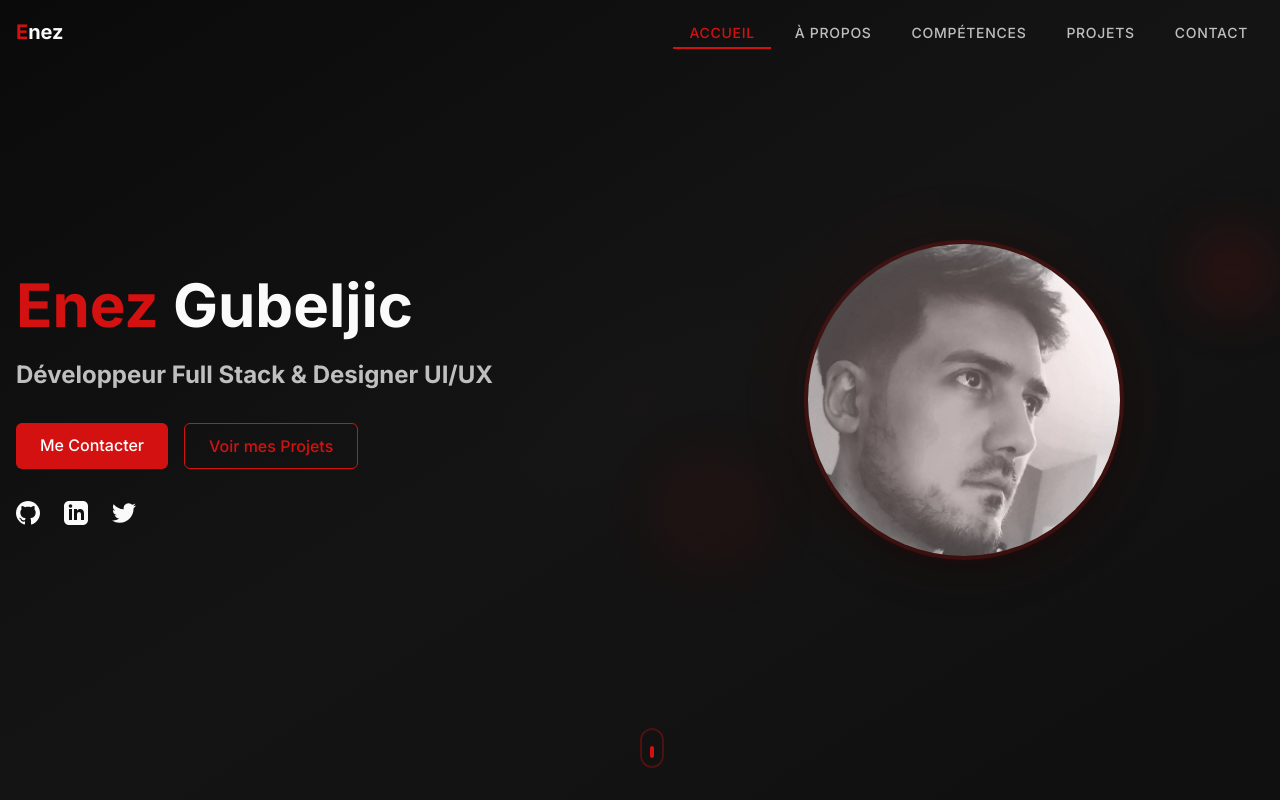
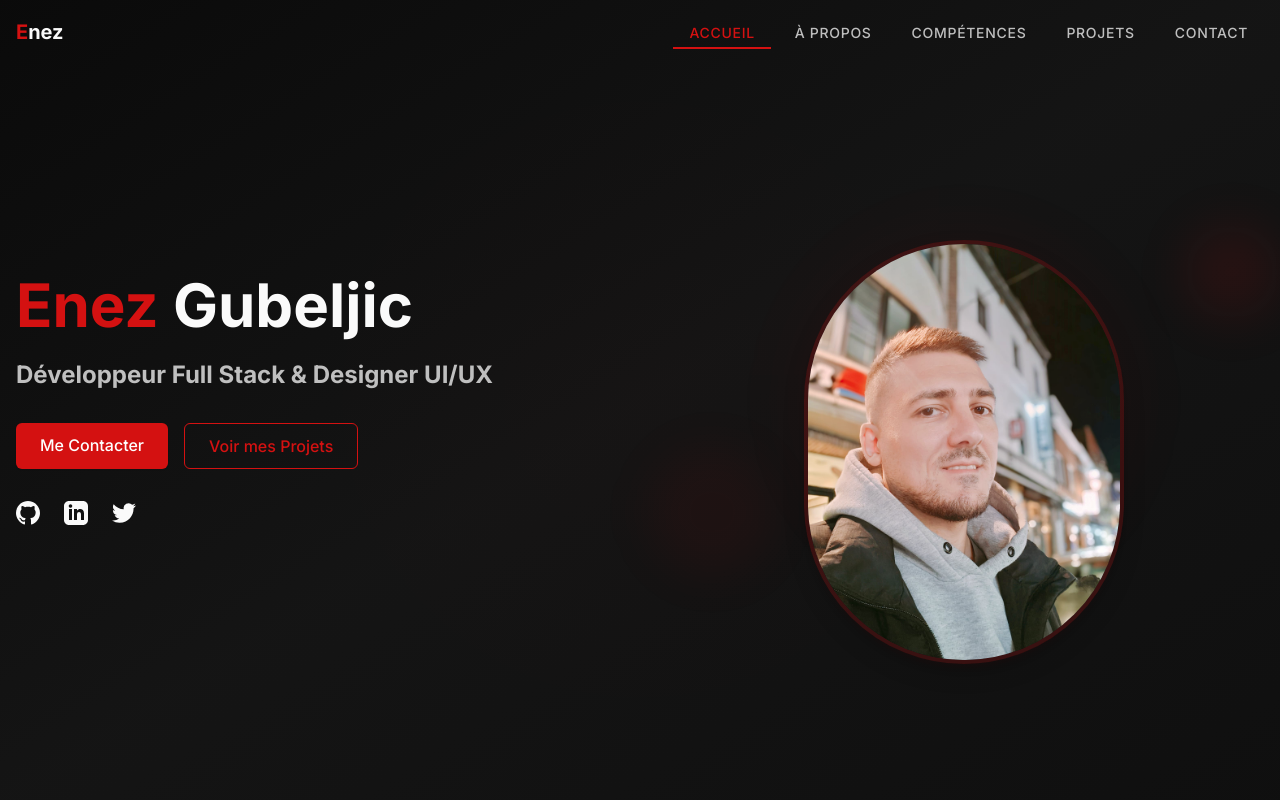
Before and after one commit to EEnez/portfolio, a Next.js app: page / in a window 1280 px wide. Shown: the top 800 px of the page. Built offline with nearby package versions, Linux system fonts and the light colour scheme.

Commit message:
profil pic update and few minor fixes

```diff
--- a/src/components/Hero.tsx
+++ b/src/components/Hero.tsx
@@ -97,27 +97,6 @@ export default function Hero() {
           </motion.div>
         </div>
       </div>
-
-      <motion.div
-        className="absolute bottom-8 left-1/2 transform -translate-x-1/2"
-        initial={{ opacity: 0, y: 20 }}
-        animate={{ opacity: 1, y: 0 }}
-        transition={{ duration: 0.6, delay: 0.8 }}
-      >
-        <div className="w-6 h-10 border-2 border-interactive-primary/30 rounded-full flex justify-center">
-          <motion.div
-            className="w-1 h-3 bg-interactive-primary rounded-full mt-2"
-            animate={{
-              y: [0, 8, 0],
-            }}
-            transition={{
-              duration: 1.5,
-              repeat: Infinity,
-              repeatType: "loop",
-            }}
-          />
-        </div>
-      </motion.div>
     </section>
   );
 }
--- a/src/data/projects.ts
+++ b/src/data/projects.ts
@@ -23,7 +23,7 @@ export const projects: Project[] = [
   {
     id: 1,
     title: 'LevelList - Collection de Jeux',
-    description: 'Application full-stack pour gérer une collection de jeux vidéo. Dashboard interactif, recherche avancée, statistiques et authentification sécurisée avec architecture REST API.',
+    description: 'Application pour gérer une collection de jeux vidéo. Dashboard interactif, recherche avancée, statistiques et authentification sécurisée avec architecture REST API.',
     image: '/images/project1.png',
     tags: ["React", "Node.js", "Express", "MySQL", "Tailwind CSS", "JWT"],
     demoLink: 'https://github.com/EEnez/levelist',
--- a/src/utils/validation.ts
+++ b/src/utils/validation.ts
@@ -15,7 +15,6 @@ export interface ValidationErrors {
 export const validateContactForm = (data: ContactFormData): ValidationErrors => {
   const errors: ValidationErrors = {};
 
-  // Validation du nom
   if (!data.name.trim()) {
     errors.name = 'Le nom est requis';
   } else if (data.name.length < 2) {
@@ -24,7 +23,6 @@ export const validateContactForm = (data: ContactFormData): ValidationErrors =>
     errors.name = 'Le nom ne doit pas dépasser 50 caractères';
   }
 
-  // Validation de l'email
   const emailRegex = /^[^\s@]+@[^\s@]+\.[^\s@]+$/;
   if (!data.email.trim()) {
     errors.email = 'L\'email est requis';
@@ -32,7 +30,6 @@ export const validateContactForm = (data: ContactFormData): ValidationErrors =>
     errors.email = 'L\'email n\'est pas valide';
   }
 
-  // Validation du sujet
   if (!data.subject.trim()) {
     errors.subject = 'Le sujet est requis';
   } else if (data.subject.length < 3) {
@@ -41,7 +38,6 @@ export const validateContactForm = (data: ContactFormData): ValidationErrors =>
     errors.subject = 'Le sujet ne doit pas dépasser 100 caractères';
   }
 
-  // Validation du message
   if (!data.message.trim()) {
     errors.message = 'Le message est requis';
   } else if (data.message.length < 10) {
```
Also changed, not shown: public/profil.jpg, 1 other file (tests, documents, lock files or other folders).
